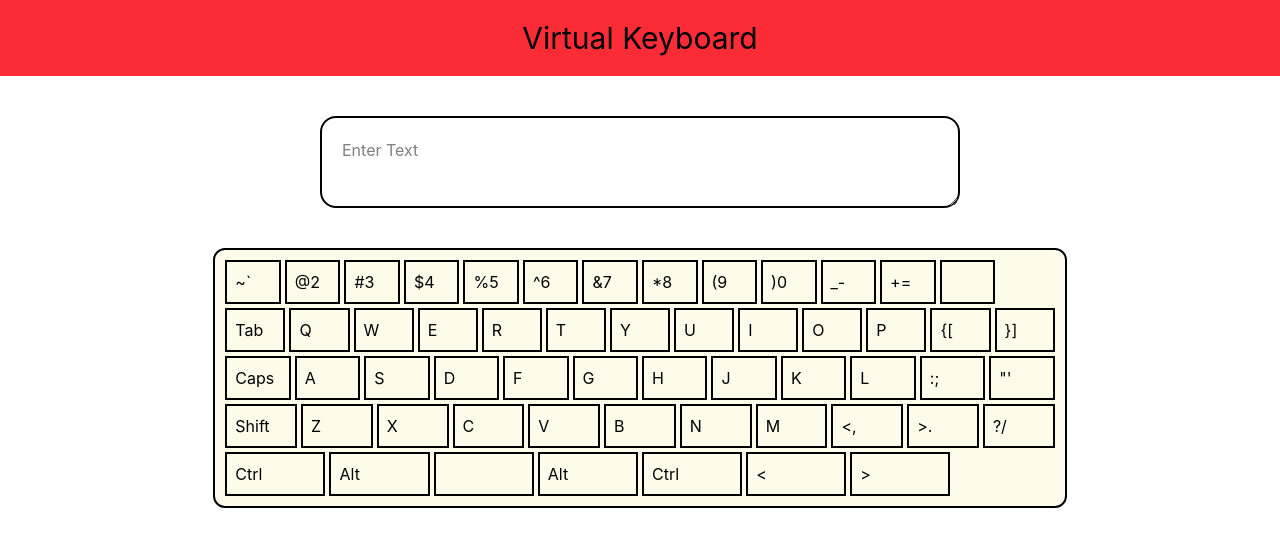
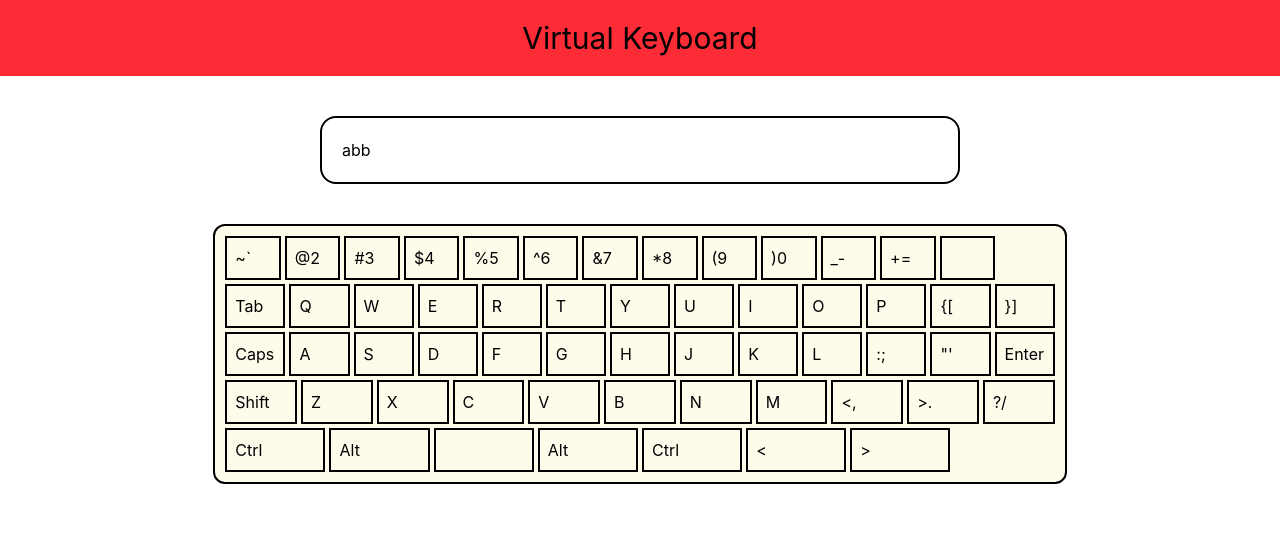
Before and after one commit to shivanshu7919/Virtual-Keyboard, a React (Vite) app: page / in a window 1280 px wide. Shown: the top 546 px of the page. Built offline with nearby package versions, Linux system fonts and the light colour scheme.

Commit message:
Keyboard Structure is ready

```diff
--- a/src/components/Keyboard.jsx
+++ b/src/components/Keyboard.jsx
@@ -1,6 +1,79 @@
-import React from 'react'
+import React,{useState} from 'react'
 
 function Keyboard() {
+  const [inputText,setInputText]=useState("abb");
+  const [isCaps,SetIsCaps]=useState(false);
+  const [isShift,SetIsShift]=useState(false);
+
+  const handleKeyClick=(keyValue)=>{
+   if(keyValue==='Tab'){
+    handleTabKey();
+   }
+   else if(keyValue==='Enter'){
+    handleEnterKey();
+   }
+   else if(keyValue==='<i className="fa-solid fa-delete-left"></i>'){
+    handleDeleteKey();
+   }
+   else if(keyValue==='Caps'){
+    handleCapsKey();
+   }
+   else if(keyValue==='Shift'){
+    handleShiftKey();
+   }
+   else if(keyValue==='Ctrl'){
+    handleCtrlKey();
+   }
+   else if(keyValue==='Alt'){
+    handleAltKey();
+   }
+   else{
+    handleRegularKey(keyValue);
+   }
+
+
+  }
+
+
+
+  const handleTabKey=()=>{
+    const newText=inputText+'    ';
+    setInputText(newText);
+  }
+
+  const handleEnterKey=()=>{
+    const newText=inputText+'\n';
+    setInputText(newText);
+  }
+
+  const handleDeleteKey=()=>{
+    if(inputText.length===0) return;
+
+    const newText=inputText.slice(0,inputText.length-1);
+    setInputText(newText);
+  }
+
+  const handleCapsKey=()=>{
+    console.log(1)
+  }
+
+  const handleShiftKey=()=>{
+    const shift=!isShift;
+    SetIsShift(shift);
+  }
+
+  const handleCtrlKey=()=>{
+    console.log(1)
+  }
+
+  const handleAltKey=()=>{
+    console.log(1)
+  }
+
+  const handleRegularKey=(key)=>{
+    const text=key;
+    setInputText((prev)=>prev+key);
+  }
 
 
   return (
@@ -8,18 +81,23 @@ function Keyboard() {
       <h1 className='text-center bg-red-500 p-5 text-3xl'>Virtual Keyboard</h1>
       <div className='flex justify-center'>
 
-        <textarea
-          className='w-1/2 border-2 rounded-2xl py-5 px-5 m-10'
-          placeholder='Enter Text'
-        ></textarea>
+        <input
+        type="text"
+        className='w-1/2 border-2 rounded-2xl py-5 px-5 m-10'
+        placeholder='Enter Text'
+        value={inputText}
+        onChange={(e)=>setInputText(e.target.value)}
+        />
 
       </div>
 
-      <div className='justify-center items-center w-2/3 max-w-full m-auto border-2 p-2 rounded-xl bg-amber-50'>
+      <div className='row justify-center items-center w-2/3 max-w-full m-auto border-2 p-2 rounded-xl bg-amber-50'>
         <div className='grid grid-cols-14'>
           {['~.`','@.2','#.3','$.4','%.5','^.6','&.7','*.8','(.9',').0','_.-','+.=','<i className="fa-solid fa-delete-left"></i>']
             .map((keyValue)=>(
-              <div key={keyValue} className='border-2 p-2 m-0.5'>
+              <div key={keyValue} className='key border-2 p-2 m-0.5'
+                onClick={()=>handleKeyClick(keyValue)}
+              >
                 {
                   keyValue.includes('.')?(
                     keyValue.split('.').map((part,index)=>(
@@ -43,8 +121,8 @@ function Keyboard() {
         <div className='row grid grid-cols-13'>
           {['Tab', 'Q', 'W', 'E', 'R', 'T', 'Y', 'U', 'I', 'O', 'P', '{_[', '}_]']
             .map((keyValue)=>(
-              <div key={keyValue} className='p-2 border-2 m-0.5'
-                onClick={()=>handleKey()}
+              <div key={keyValue} className='key p-2 border-2 m-0.5'
+                onClick={()=>handleKeyClick(keyValue)}
               >
                 {
                   keyValue.includes("_")?(
@@ -60,10 +138,12 @@ function Keyboard() {
           }
         </div>
 
-        <div className='grid grid-cols-12'>
-          {['Caps','A','S','D','F','G','H','J','K','L',':_;','"_\'']
+        <div className='row grid grid-cols-13'>
+          {['Caps','A','S','D','F','G','H','J','K','L',':_;','"_\'','Enter']
             .map((keyValue)=>(
-              <div key={keyValue} className='p-2 border-2 m-0.5'>
+              <div key={keyValue} className='key p-2 border-2 m-0.5'
+                onClick={()=>handleKeyClick(keyValue)}
+              >
                 {
                   keyValue.includes('_')?(
                     keyValue.split('_').map((part,index)=>(
@@ -78,10 +158,12 @@ function Keyboard() {
           }
         </div>
 
-        <div className='grid grid-cols-11'>
+        <div className='row grid grid-cols-11'>
           {['Shift','Z','X','C','V','B','N','M','<_,','>_.','?_/']
             .map((keyValue)=>(
-              <div key={keyValue} className='p-2  border-2 m-0.5'>
+              <div key={keyValue} className='key p-2  border-2 m-0.5'
+                onClick={()=>handleKeyClick(keyValue)}
+              >
                 {
                   keyValue.includes('_')?(
                     keyValue.split('_').map((part,index)=>{
@@ -98,10 +180,12 @@ function Keyboard() {
             }
         </div>
 
-        <div className='grid grid-cols-8'>
+        <div className='row grid grid-cols-8'>
           {['Ctrl','Alt',' ','Alt','Ctrl','<','>']
             .map((keyValue,index)=>(
-              <div key={index} className='border-2 p-2 m-0.5'>
+              <div key={index} className='key border-2 p-2 m-0.5'
+                onClick={()=>handleKeyClick(keyValue)}
+              >
                 {
                   <span>{keyValue}</span>
                 }
```
